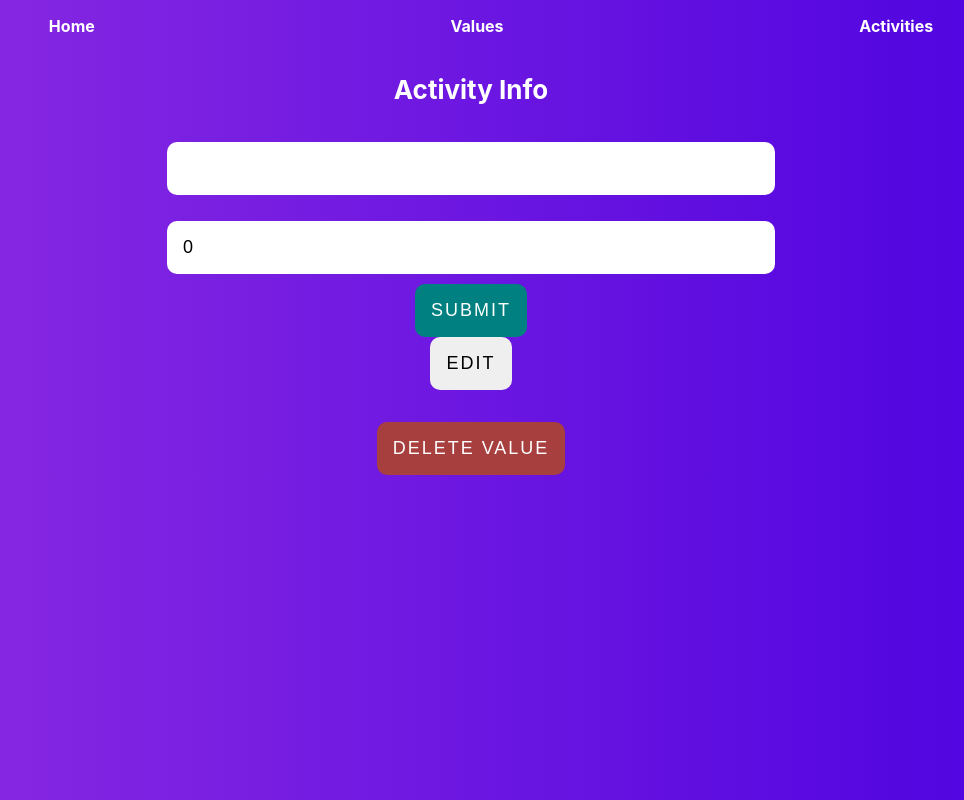
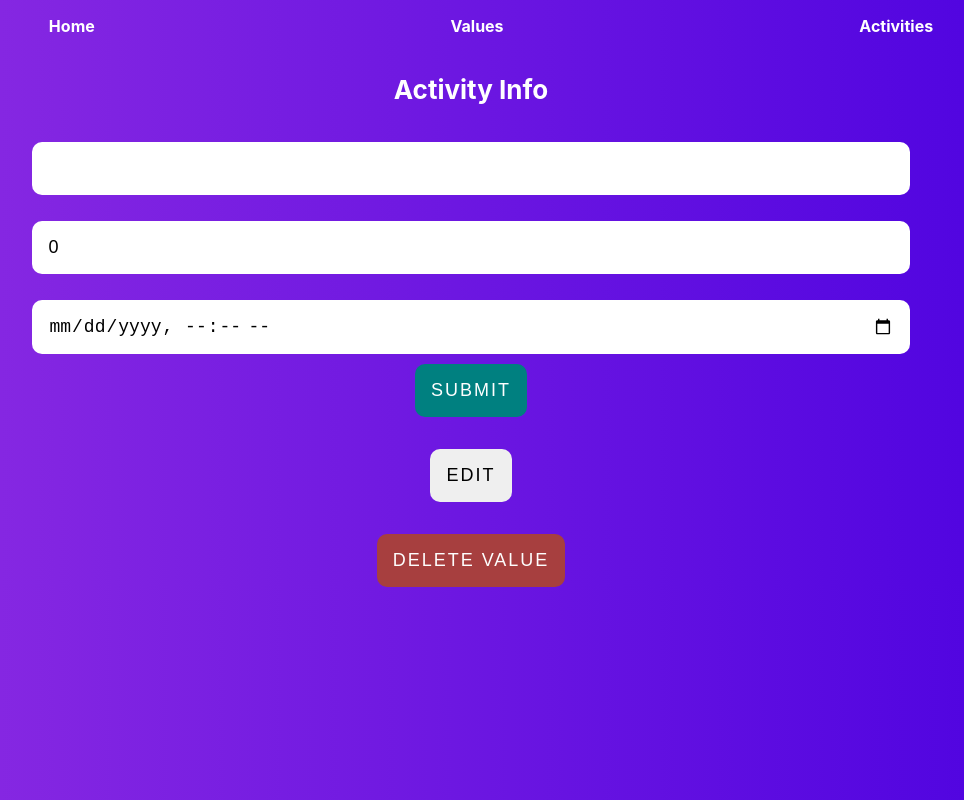
Before and after one commit to dacrands/values-client, a React (Create React App) app: page /activities/1/1 in a window 1280 px wide. Both pictures are taken after a click on the button "EDIT". Shown: the whole page, without its empty margins (169-1133 px from the left). Built offline with nearby package versions, Linux system fonts and the light colour scheme; no server answers.

Commit message:
Add datetime input

```diff
--- a/src/components/ActivityInfo.tsx
+++ b/src/components/ActivityInfo.tsx
@@ -43,7 +43,7 @@ export default function ActivityInfo() {
       </header>
       <div className="flex-center text-center">
         {isEditing ? (
-          <form onSubmit={handleSubmit}>
+          <form onSubmit={handleSubmit} style={{ marginBottom: "2rem"}}>
             <input
               type="text"
               className="form-item"
@@ -56,6 +56,13 @@ export default function ActivityInfo() {
               className="form-item"
               name="duration"
               value={activity.duration}
+              onChange={onChange}
+            />
+            <input
+              className="form-item"
+              type="datetime-local"
+              value={activity.time}
+              name="time"
               onChange={onChange}
             />
             <button className="btn btn-primary" type="submit">
```
